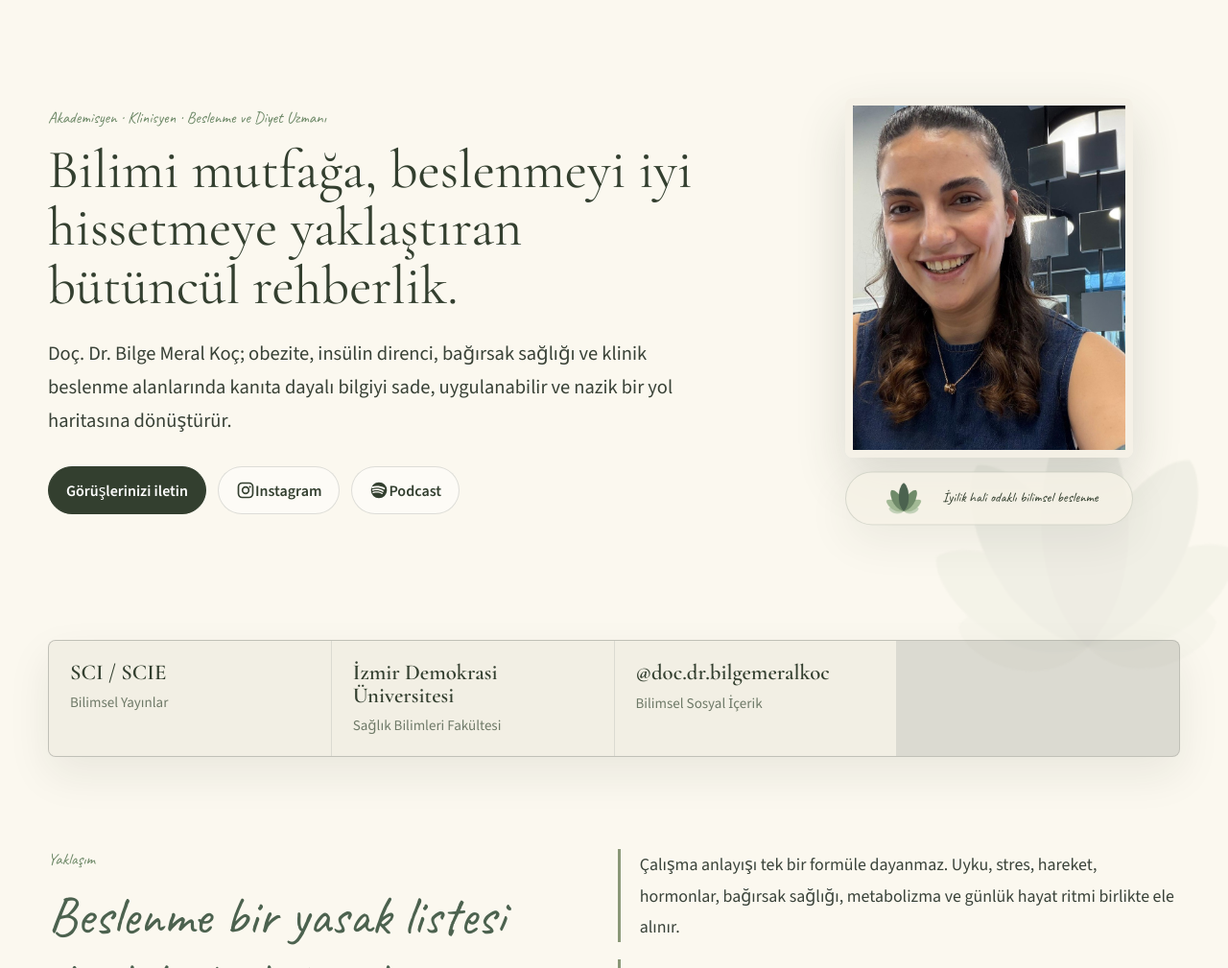
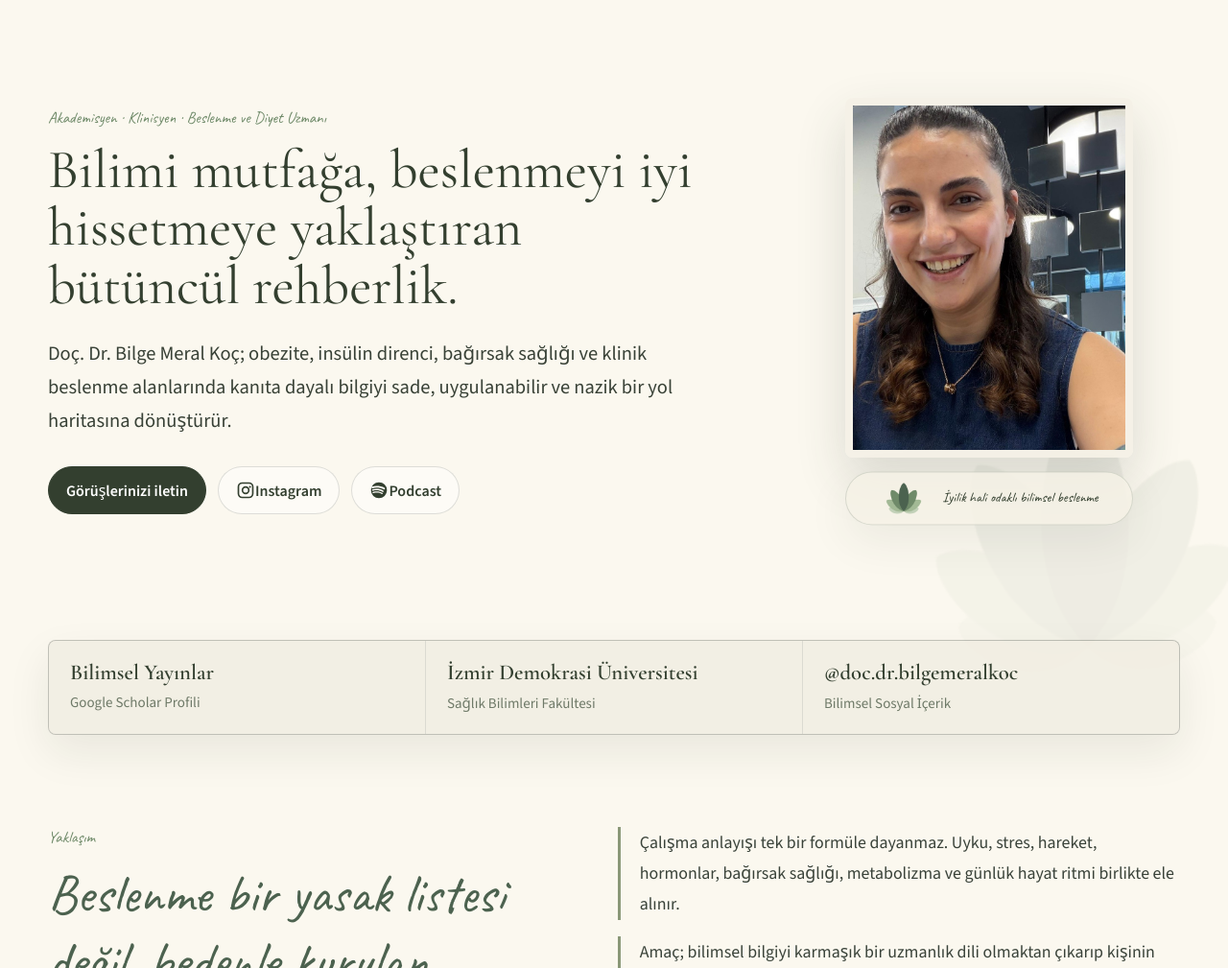
Before and after one commit to zahidealtuntas/beslenmedocenti, a plain HTML site: page index.html in a window 1280 px wide. Shown: the part 91-1100 px from the top of the page at 96% size. Drawn offline with nearby package versions, Linux system fonts and the light colour scheme.

Commit message:
Update publications card layout

```diff
--- a/index.html
+++ b/index.html
@@ -76,8 +76,8 @@
 
       <section class="proof-strip reveal" aria-label="Odak alanları">
         <a href="https://scholar.google.com/citations?hl=tr&user=B8D07CUAAAAJbu" target="_blank" rel="noreferrer">
-          <strong>SCI / SCIE</strong>
-          <span>Bilimsel Yayınlar</span>
+          <strong>Bilimsel Yayınlar</strong>
+          <span>Google Scholar Profili</span>
         </a>
         <article>
           <strong>İzmir Demokrasi Üniversitesi</strong>
--- a/styles.css
+++ b/styles.css
@@ -361,7 +361,7 @@ h3 {
 
 .proof-strip {
   display: grid;
-  grid-template-columns: repeat(4, 1fr);
+  grid-template-columns: repeat(3, 1fr);
   gap: 1px;
   overflow: hidden;
   border: 1px solid var(--line);
```
